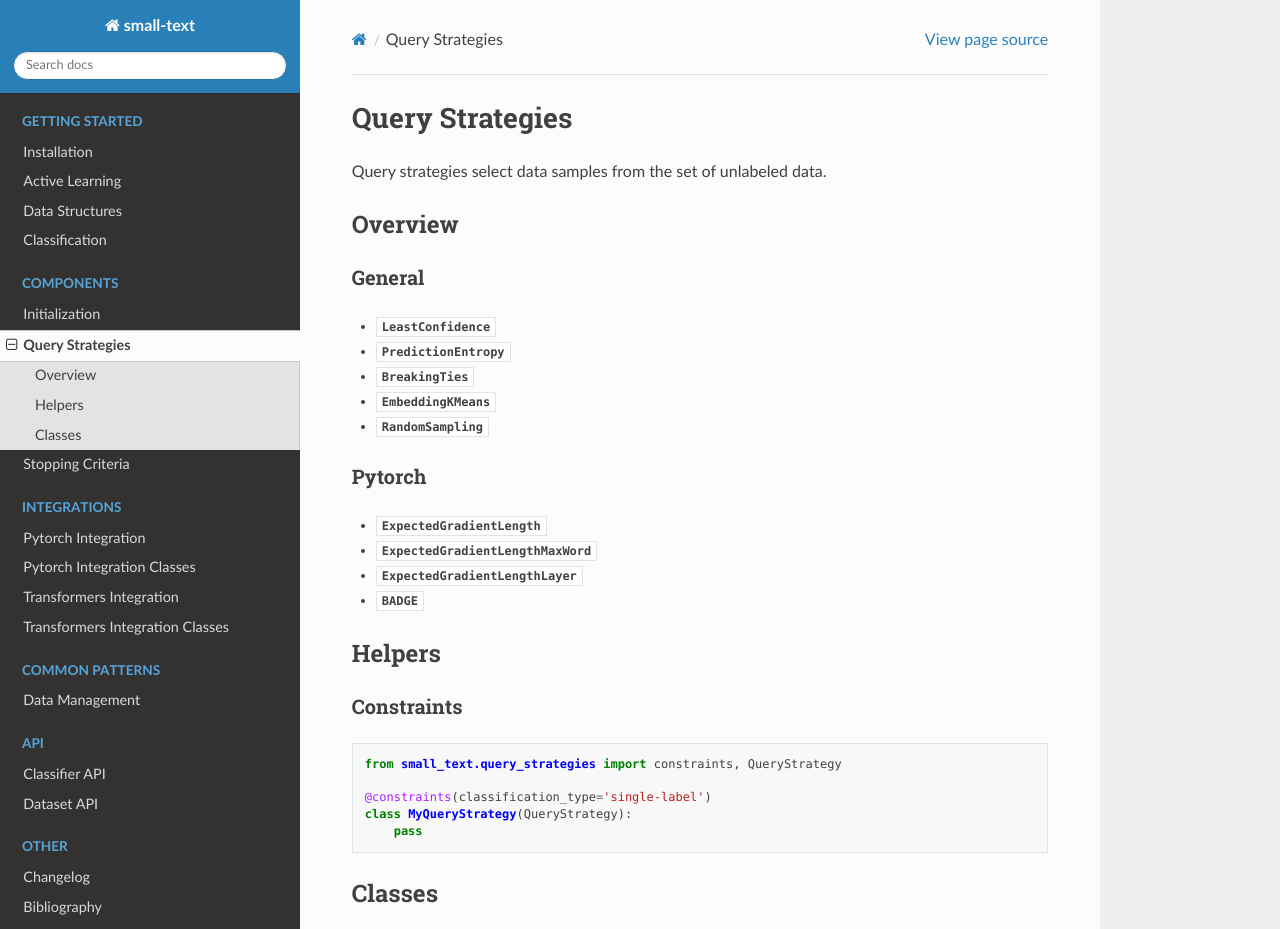
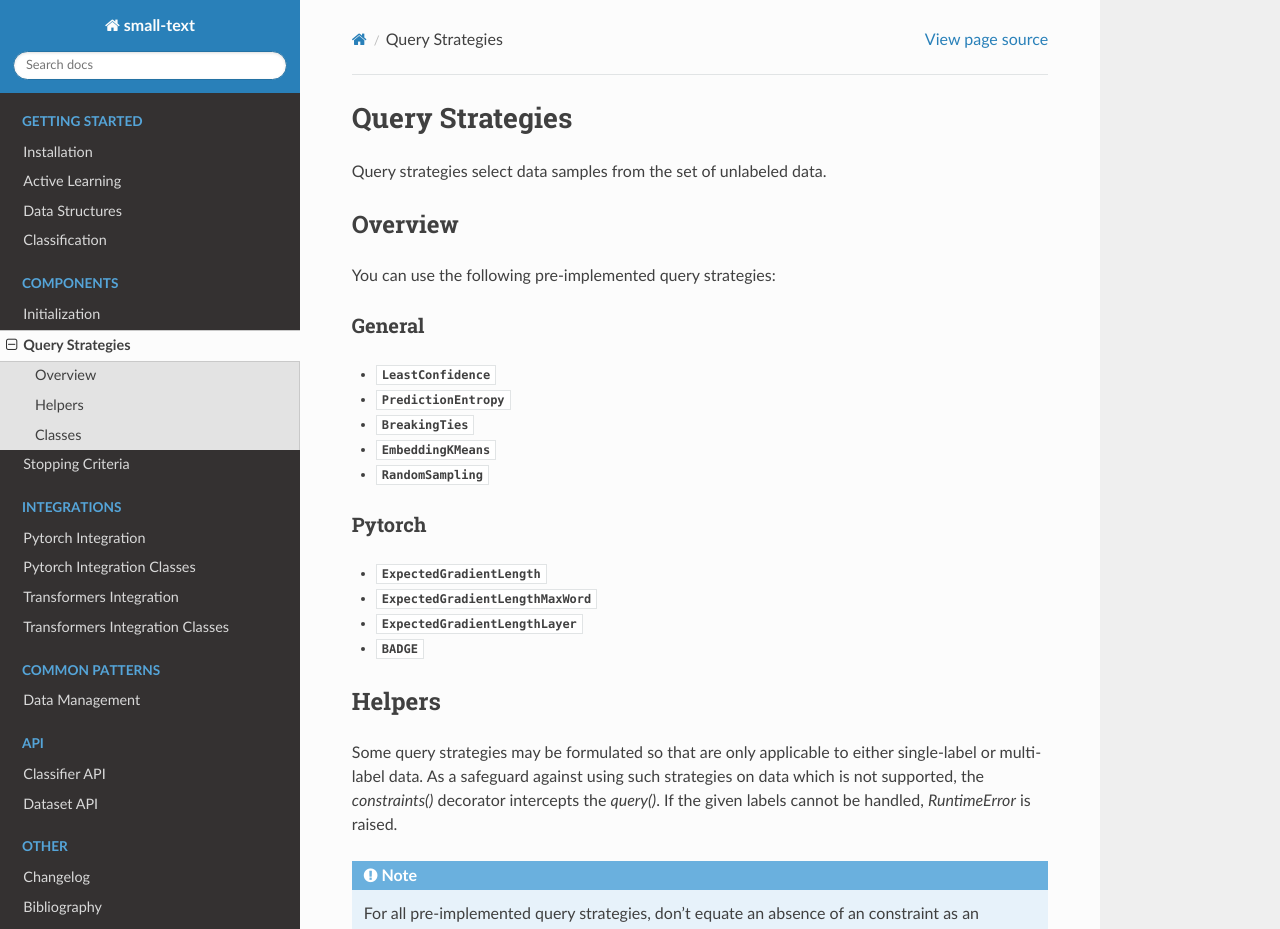
Before and after one commit to webis-de/small-text, a Sphinx documentation site: the page built from docs/components/query_strategies.rst, in a window 1280 px wide and 1400 px high, cut to the strip 0-929 px from the top of the window. Built offline with Sphinx 7.4.7 and the Read the Docs theme 2.0.0, drawn with Linux system fonts in a browser that asks for light colours; pages that are not in the unit, such as notebooks, are missing from menus; the version number could not be read and is left out; some of the changed text lies outside the part shown.

Commit message:
Update docs
Signed-off-by: Christopher Schröder <chschroeder@users.noreply.github.com>

```diff
--- a/docs/components/query_strategies.rst
+++ b/docs/components/query_strategies.rst
@@ -6,6 +6,8 @@ Query strategies select data samples from the set of unlabeled data.
 
 Overview
 ========
+
+You can use the following pre-implemented query strategies:
 
 General
 -------
@@ -33,6 +35,16 @@ Pytorch
 Helpers
 =======
 
+Some query strategies may be formulated so that are only applicable to either single-label or
+multi-label data. As a safeguard against using such strategies on data which is not supported,
+the `constraints()` decorator intercepts the `query()`. If the given labels cannot be handled,
+`RuntimeError` is raised.
+
+.. note:: For all pre-implemented query strategies, don't equate an absence of an constraint
+          as an indicator of capibility, since we will sparingly use this in the main library
+          in order to not restrict the user unnecessarily.
+          For your own projects and applications, however, this is highly recommended.
+
 Constraints
 -----------
 
```
Also changed, not shown: other parts of docs/components/query_strategies.rst (+9 -9 lines), CHANGELOG.md (+4 -1 lines), docs/classification.rst (+12 -8 lines), 2 other files.
